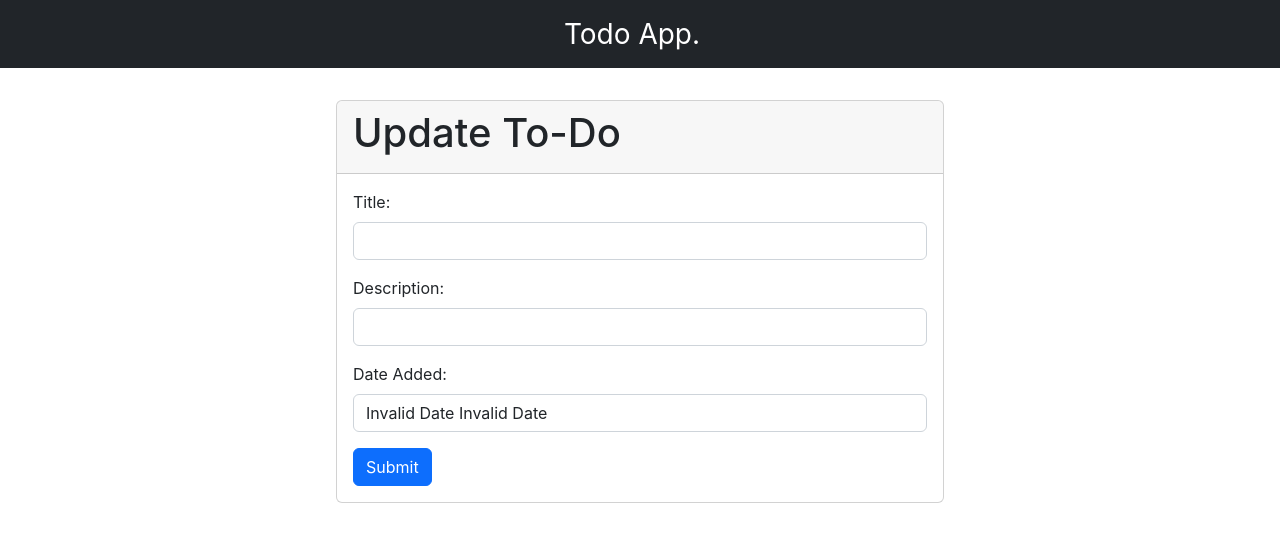
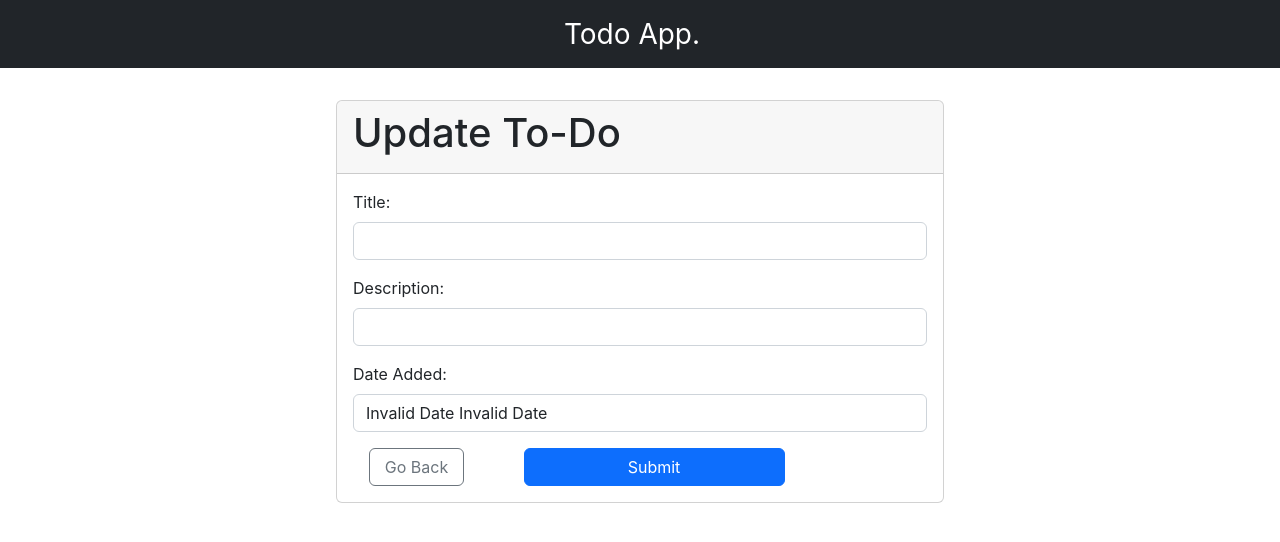
Before and after one commit to GianMiguel/mern-todo, a React (Create React App) app: page /todo/update/1 in a window 1280 px wide. Shown: the top 542 px of the page. Built offline with nearby package versions, Linux system fonts and the light colour scheme; no server answers.

Commit message:
fix links

```diff
--- a/src/components/UpdateTodo.js
+++ b/src/components/UpdateTodo.js
@@ -1,5 +1,5 @@
 import React, { useState, useEffect } from 'react';
-import { useNavigate, useParams } from 'react-router-dom';
+import { useNavigate, useParams , Link} from 'react-router-dom';
 import Axios from 'axios';
 import swal from 'sweetalert';
 
@@ -80,7 +80,13 @@ function UpdateTodo() {
                         <input type="text" name="date" id="date" className="form-control" value={dateFormatter(todoInput.date)} readOnly/>
                     </div>
 
-                        <button type="submit" className="btn btn-primary">Submit</button>
+                    <div className='row ms-3'>
+                        <Link to='/' className="btn btn-outline-secondary col-2 ">Go Back</Link>
+                        <div className='col-6 offset-1'>
+                            <button type="submit" className="btn btn-primary col-12">Submit</button>
+                        </div>
+                    </div>
+
                 </form>
             </div>
         </div>
```
